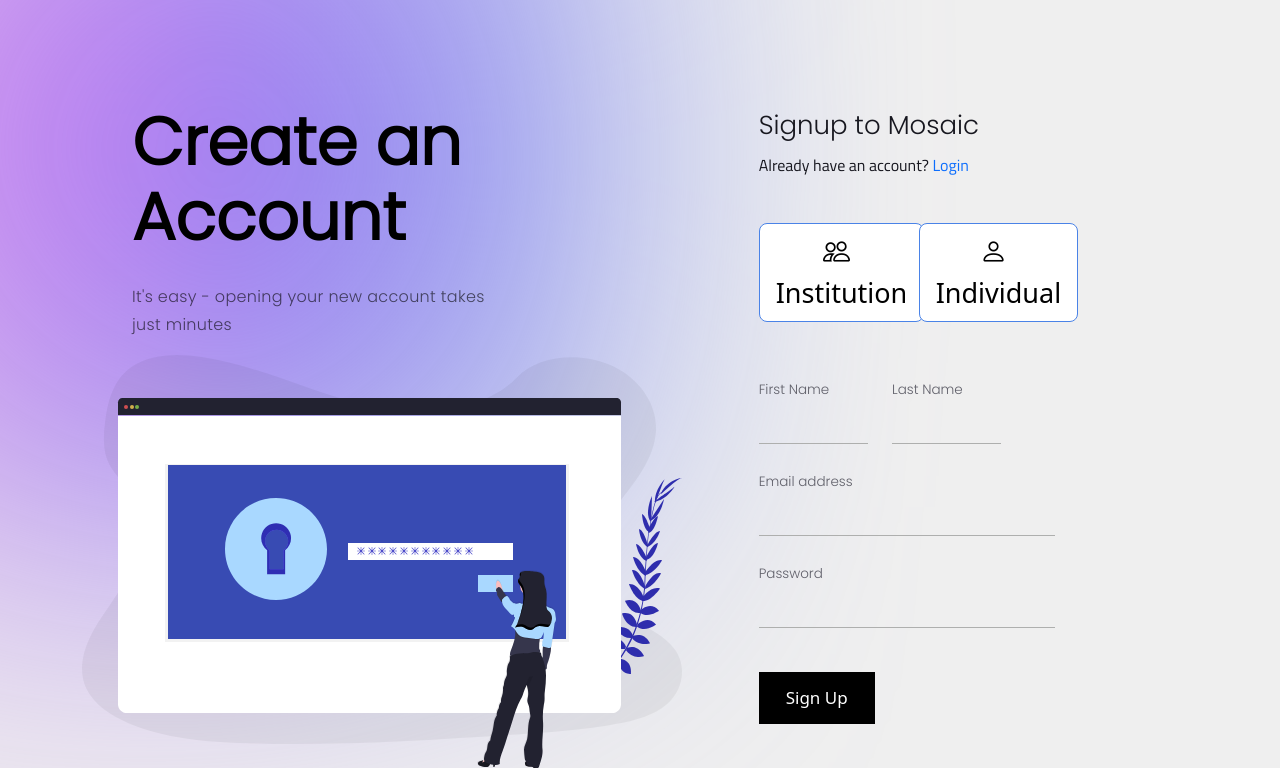
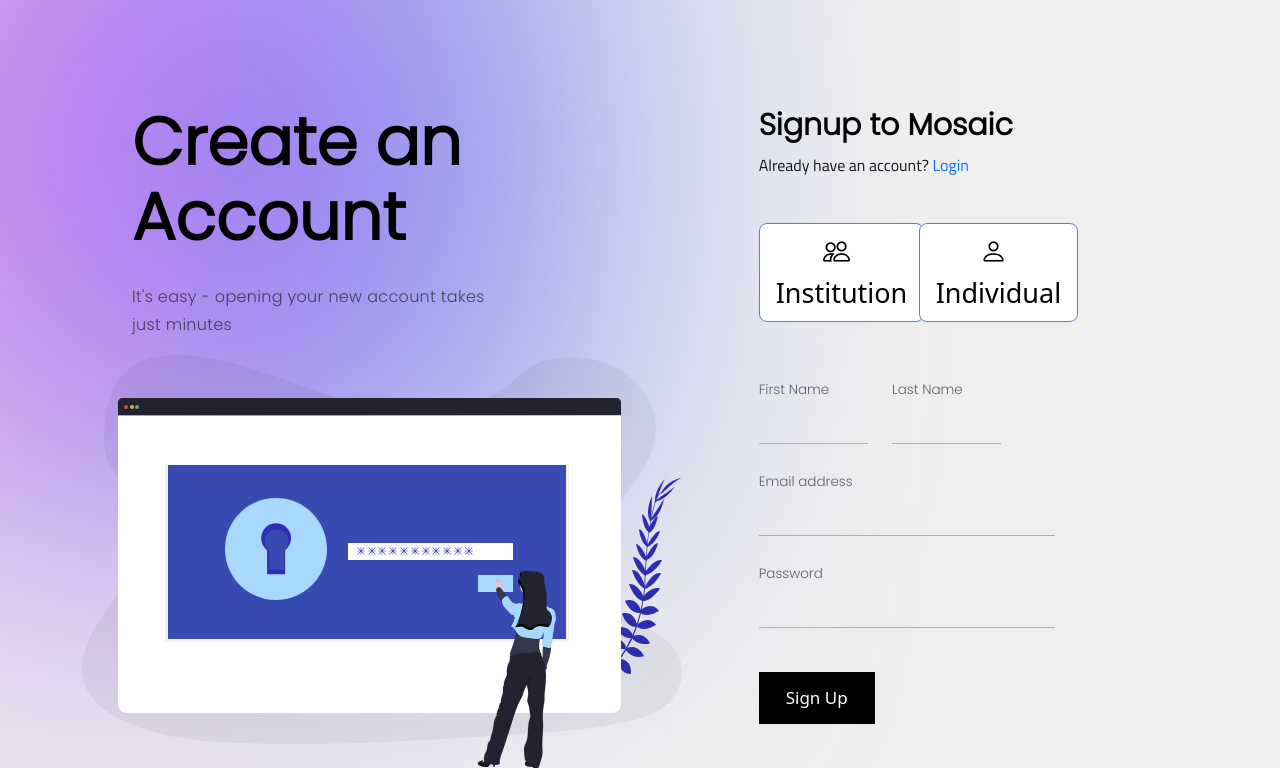
Before and after one commit to samweller24/mosaic_demo_v1, a Django app: page /signUp/ in a window 1280 px wide. Shown: the top 768 px of the page. Run offline with Django 4.2, Linux system fonts and the light colour scheme; some libraries are stand-ins or nearby versions.

Commit message:
bold signup

```diff
--- a/mosaic/templates/signUp.html
+++ b/mosaic/templates/signUp.html
@@ -33,7 +33,7 @@
                     </div>
                 </div>
                 <div class="col-sm-3">
-                    <div class="row"><h1 style="margin-top: 105px; font-family: 'Poppins'; font-style: normal; font-weight: 500; font-size: 26px; line-height: 40px; color: #17171f">Signup to Mosaic</h1></div>
+                    <div class="row"><h1 style="margin-top: 105px; font-family: 'Poppins'; font-style: normal; font-weight: 800; font-size: 30px; line-height: 40px; color: #000000">Signup to Mosaic</h1></div>
                     <div class="row">
                         <p style="font-family: 'Titillium Web'; font-style: normal; font-weight: 400; font-size: 16px; line-height: 24px; display: flex; align-items: flex-end; color: #17171f">Already have an account?&nbsp;<a style="text-decoration: none" href="#">Login</a></p>
                         <div style="margin-top: 30px; margin-bottom: 30px" class="container">
```
